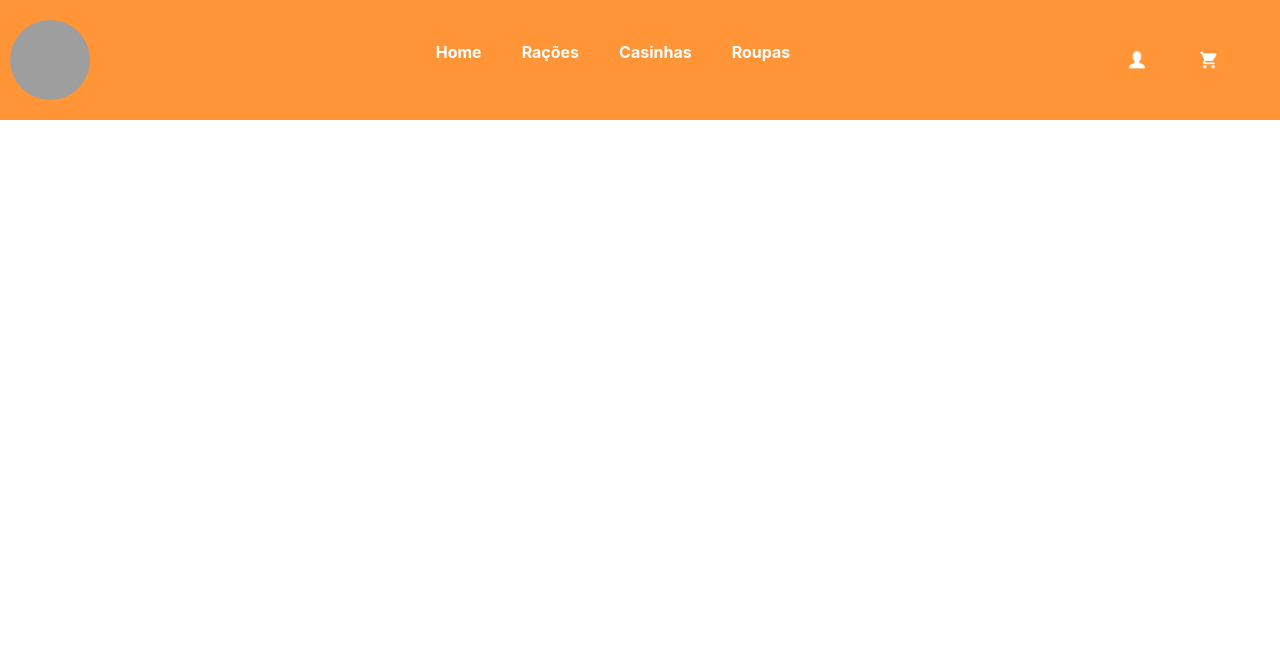
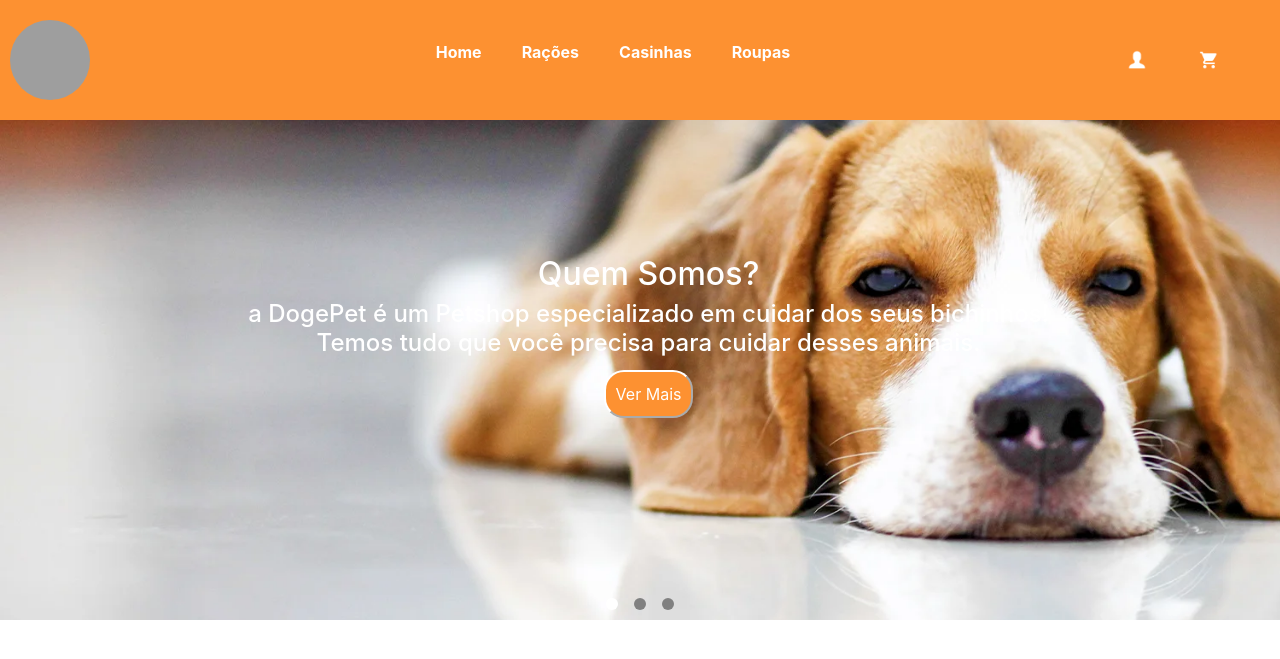
Before and after one commit to Hugo-Nobr/DogePet, a PHP site: page /Home.html in a window 1280 px wide. Shown: the top 659 px of the page. Run offline with PHP 8.4, Linux system fonts and the light colour scheme; grey boxes are pictures that could not be loaded.

Commit message:
Mudanças na Home - Add Carousel

```diff
--- a/Home.html
+++ b/Home.html
@@ -1,16 +1,15 @@
 <!DOCTYPE html>
 <html lang="pt/br">
 <head>
+  <link rel="stylesheet" href="https://cdn.jsdelivr.net/npm/bootstrap@4.3.1/dist/css/bootstrap.min.css" integrity="sha384-ggOyR0iXCbMQv3Xipma34MD+dH/1fQ784/j6cY/iJTQUOhcWr7x9JvoRxT2MZw1T" crossorigin="anonymous">
   <meta charset="UTF-8">
   <meta http-equiv="X-UA-Compatible" content="IE=edge">
   <meta name="viewport" content="width=device-width, initial-scale=1.0">
-  <link rel="stylesheet" href="https://cdn.jsdelivr.net/npm/bootstrap@4.3.1/dist/css/bootstrap.min.css" integrity="sha384-ggOyR0iXCbMQv3Xipma34MD+dH/1fQ784/j6cY/iJTQUOhcWr7x9JvoRxT2MZw1T" crossorigin="anonymous">
   <link rel="stylesheet" href="styles.css" type="text/css">
   <title>DogePet</title>
 
 </head>
 <body>
-
   <nav class="navbar">
     <a href="#" class="logo"><img class="icon" src="doge.gif"></a>
     <ul class="nav-links">
@@ -24,9 +23,61 @@
         <td><a href="#"><img class="cart" src="profile.png"></a></td>
         <td><a href="#" class="acard"><img  class="cart" src="cart.png"/></a></td>
       </tr>
+    </table>
 
-    </table>
   </nav>
+
+
+
+  <div class="carousel">
+    <input type="radio" id="slide1" name="slides" checked>
+    <input type="radio" id="slide2" name="slides">
+    <input type="radio" id="slide3" name="slides">
+    <div class="slides">
+      <div class="slide">
+
+        <h2 style="margin-left: -8%;">Quem Somos?</h2>
+        <h4 style="margin-left: -8%;">a DogePet é um Petshop especializado em cuidar dos seus bichinhos!<br>Temos tudo que você precisa para cuidar desses animais.</h4>
+        <input style="margin-left: -8%;" type="button" value="Ver Mais" onclick="location.href='#'">
+        <img src="dog-583007.webp"  alt="slide1">
+
+      </div>
+      <div class="slide">
+
+
+        <h2 style="margin-left: 5%;">A melhor ração, para sua melhor companhia!</h2>
+        <h4 style="margin-left: 5%;">Rações a partir de R$150</h4>
+        <input  style="margin-left: 5%;" type="button" value="Ver Mais">
+
+        <img src="new-dog-gallery-choosing-a-name-istockphoto-184129038.jpg" alt="slide2">
+
+      </div>
+      <div class="slide">
+        <h2 style="margin-left: -100px;">Os melhores preços para os nossos melhores amigos!</h2>
+        <h4 style="margin-left: -100px;">Casinhas com até 50% de desconto para não deixar seu amigo na mão</h4>
+        <img src="tw-pet-care.jpg" alt="slide3">
+        <input  style="margin-left: -100px;" type="button" value="Ver Mais">
+
+      </div>
+    </div>
+    <div class="navigation">
+      <label for="slide1"></label>
+      <label for="slide2"></label>
+      <label for="slide3"></label>
+    </div>
+  </div>
+
+
+
+
+
+
+
+
+
+
+
+
 
 </body>
 </html>
--- a/styles.css
+++ b/styles.css
@@ -21,7 +21,7 @@
 
 /* Navbar links on mouse-over */
 .navbar a:hover {
-    background-color: #CA680E;
+    background-color: #854309;
   }
 
 /* Navbar */
@@ -29,7 +29,7 @@
     display: flex;
     justify-content: space-between;
     align-items: center;
-    background-color: #FF9536;
+    background-color: #fd9131;
     color: #fff;
     padding: 10px;
   }
@@ -58,10 +58,112 @@
     size: 10px;
   }
 
-  /* Search box */
-  .search-box {
+  .carousel {
+    position: relative;
+    width: 100%;
+    height: 500px;
+    overflow: hidden;
+  }
+
+  .slides {
+    overflow: hidden;
+    display: flex;
+    width: 400%;
+    height: 100%;
+    transition: transform 0.8s ease-in-out;
+  }
+
+  .slide {
+    flex: 1;
+    height: 100%;
+    display: flex;
+    justify-content: center;
+    align-items: center;
+  }
+
+  .slide img{
+    width: 100%;
+    height: 100%;
+    object-fit: cover;
+  }
+  .slide h2{
+    position: absolute;
+    color: white;
+    top: 135px;
+    text-align: center;
+    margin-left: -10%;
+
+  }
+  .slide h4{
+    position: absolute;
+    color: white;
+    top: 180px;
+    text-align: center;
+    margin-left: -10%;
+
+  }
+  .slide input{
+    position: absolute;
+    color: white;
+    top: 50%;
+    text-align: center;
+    margin-left: -10%;
+    background-color: #fd9131;
+    border-radius: 20px;
+    border-color: white;
+    padding: 10px;
+  }
+
+
+  input[type="radio"] {
+    display: none;
+  }
+
+  .navigation {
+    position: absolute;
+    bottom: 10px;
+    left: 50%;
+    transform: translateX(-50%);
     display: flex;
   }
+
+  .navigation label {
+    width: 12px;
+    height: 12px;
+    margin: 0 8px;
+    border-radius: 50%;
+    background-color: gray;
+    cursor: pointer;
+    transition: background-color 0.3s ease-in-out;
+  }
+
+
+
+  #slide1:checked ~ .slides {
+    transform: translateX(0);
+
+  }
+
+  #slide2:checked ~ .slides {
+    transform: translateX(-40%);
+
+  }
+
+  #slide3:checked ~ .slides {
+    transform: translateX(-70%);
+  }
+
+  #slide1:checked ~ .navigation label:nth-child(1),
+  #slide2:checked ~ .navigation label:nth-child(2),
+  #slide3:checked ~ .navigation label:nth-child(3) {
+    background-color: rgb(255, 255, 255);
+  }
+
+
+
+
+
+
 
 
 
```
Also changed, not shown: dog-583007.webp (added), new-dog-gallery-choosing-a-name-istockphoto-184129038.jpg (added), tw-pet-care.jpg (added).
